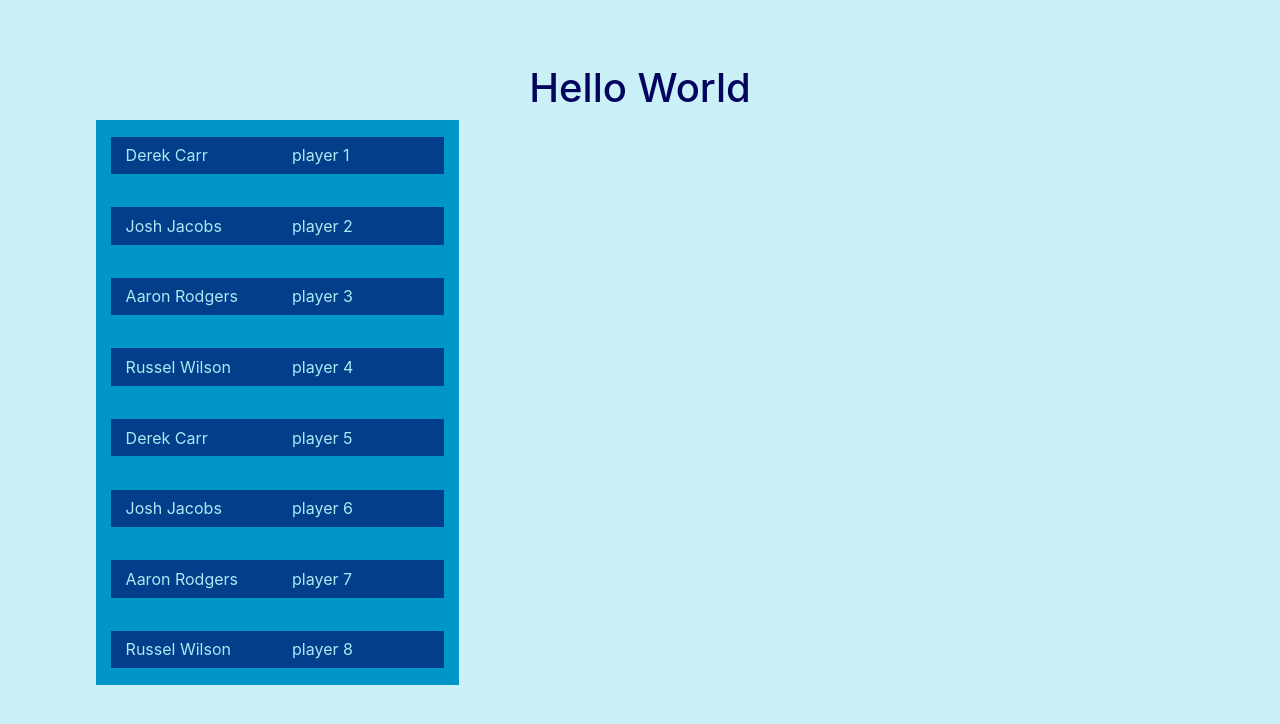
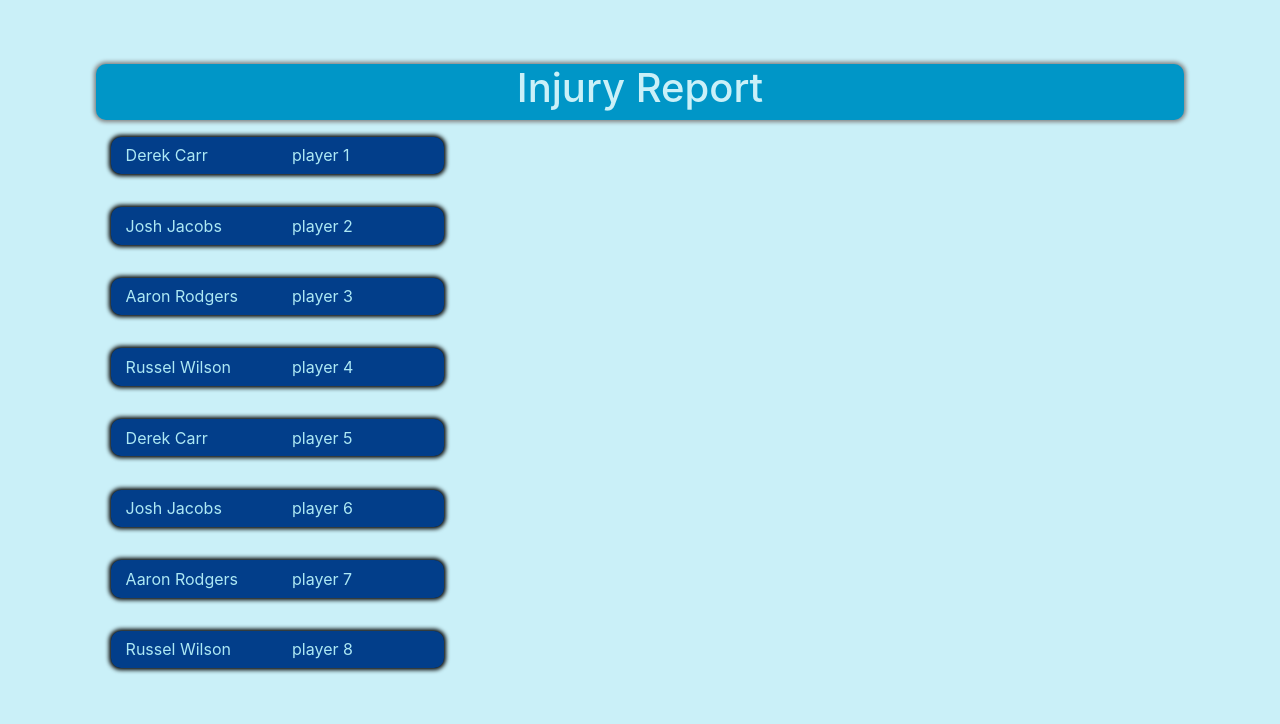
Before and after one commit to jgarcia4444/InjuryReport, a React (Create React App) app in the folder frontend/: page / in a window 1280 px wide. Shown: the top 724 px of the page. Built offline with nearby package versions, Linux system fonts and the light colour scheme.

Commit message:
Addition of title to the web app.

```diff
--- a/frontend/src/App.js
+++ b/frontend/src/App.js
@@ -8,11 +8,6 @@
   render() {
     return (
       <div className="App container">
-        <div className="row">
-          <div className="col-12">
-          <h1>Hello World</h1>
-          </div>
-        </div>
         <Home />
       </div>
     )
--- /dev/null
+++ b/frontend/src/components/Home/Home.css
@@ -0,0 +1,6 @@
+.title {
+    background-color: #0096C7;
+    border-radius: 10px;
+    box-shadow: 0 0 4px 2px gray;
+    color: #CAF0F8;
+}
--- a/frontend/src/components/Home/Home.js
+++ b/frontend/src/components/Home/Home.js
@@ -1,5 +1,6 @@
 import React, { Component } from 'react';
 import Roster from '../Roster/Roster';
+import './Home.css'
 
 class Home extends Component {
 
@@ -7,6 +8,11 @@
     render() {
         return (
             <div className="container">
+                <div className="row title">
+                    <div className="col-12">
+                        <h1>Injury Report</h1>
+                    </div>
+                </div>
                 <div className="row">
                     <Roster />
                 </div>
--- a/frontend/src/components/Roster/Roster.css
+++ b/frontend/src/components/Roster/Roster.css
@@ -1,3 +1,5 @@
 .roster-container {
-    background-color: #0096C7;
+    /* background-color: #0096C7;
+    border-radius: 10px;
+    box-shadow: 0 0 4px black; */
 }
--- a/frontend/src/components/Roster/Roster.js
+++ b/frontend/src/components/Roster/Roster.js
@@ -10,7 +10,7 @@
 
         return rosterData.map((item, i) => {
             return (
-                <div className="row">
+                <div key={i} className="row">
                     <div className="col-12">
                         <RosterSlotCard name={item} i={i} />
                     </div>
--- a/frontend/src/components/Roster/RosterSlotCard.css
+++ b/frontend/src/components/Roster/RosterSlotCard.css
@@ -3,7 +3,8 @@
     background-color: #023E8A;
     color: #ADE8F4;
     margin: 5% auto;
-
+    border-radius: 10px;
+    box-shadow: 0 0 4px 2px black;
 }
 
 .roster-slot-name {
```
